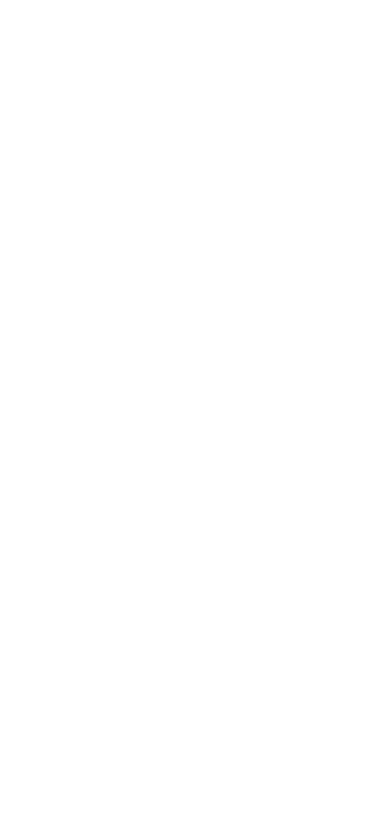
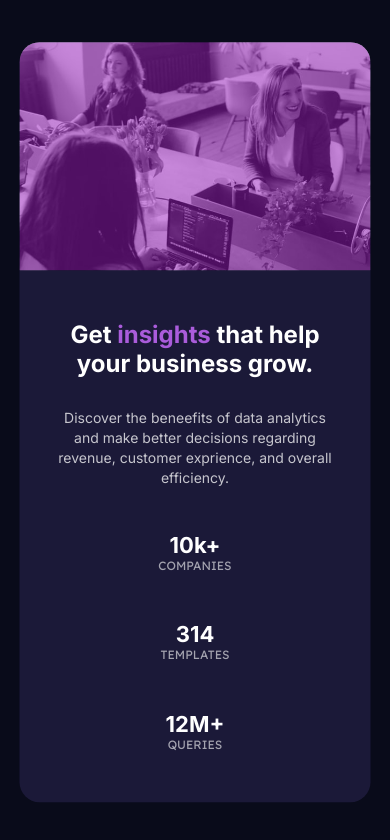
Before and after one commit to koniuszko/02.stats-preview-card, a plain HTML site: page index.html in a window 390 px wide. Drawn offline with Linux system fonts and the light colour scheme.

Commit message:
mobile layout

```diff
--- a/index.html
+++ b/index.html
@@ -5,11 +5,41 @@
     <meta charset="UTF-8">
     <meta http-equiv="X-UA-Compatible" content="IE=edge">
     <meta name="viewport" content="width=device-width, initial-scale=1.0">
+    <link rel="shortcut icon" href="./images/favicon-32x32.png" type="image/x-icon">
+    <link rel="preconnect" href="https://fonts.googleapis.com">
+    <link rel="preconnect" href="https://fonts.gstatic.com" crossorigin>
+    <link href="https://fonts.googleapis.com/css2?family=Inter:wght@400;700&family=Lexend+Deca&display=swap"
+        rel="stylesheet">
+    <link rel="stylesheet" href="./style.css">
     <title>Document</title>
 </head>
 
 <body>
-
+    <div class="content">
+        <div class="img">
+            <div class="img_cover"></div>
+        </div>
+        <div class="containter">
+            <h1 class="title">Get <span class="violet">insights</span> that help your business grow.</h1>
+            <p class="text">Discover the beneefits of data analytics and make better decisions regarding revenue,
+                customer exprience,
+                and overall efficiency.</p>
+            <div class="stats">
+                <div class="stat">
+                    <h2>10k+</h2>
+                    <p>companies</p>
+                </div>
+                <div class="stat">
+                    <h2>314</h2>
+                    <p>templates</p>
+                </div>
+                <div class="stat">
+                    <h2>12M+</h2>
+                    <p>queries</p>
+                </div>
+            </div>
+        </div>
+    </div>
 </body>
 
 </html>
--- a/style.css
+++ b/style.css
@@ -0,0 +1,83 @@
+* {
+    margin: 0;
+    padding: 0;
+    box-sizing: border-box;
+}
+
+body {
+    background-color: hsl(233, 47%, 7%);
+    color: hsl(0, 0%, 100%);
+}
+
+.content {
+    position: absolute;
+    top: 50%;
+    left: 50%;
+    transform: translate(-50%, -50%);
+    width: 90vw;
+    height: 90vh;
+    background-color: hsl(244, 38%, 16%);
+    border-radius: 20px;
+    overflow: hidden;
+}
+
+.img {
+    height: 30%;
+    background-image: url(./images/image-header-mobile.jpg);
+    background-repeat: no-repeat;
+    background-size: cover;
+
+}
+
+.img_cover {
+    width: 100%;
+    height: 100%;
+    background-color: hsla(286, 75%, 43%, 0.5)
+}
+
+.containter {
+    height: 60%;
+    width: 80%;
+    margin: 50px auto;
+    font-family: 'Inter';
+    text-align: center;
+    display: flex;
+    flex-direction: column;
+}
+
+.title {
+    font-weight: 700;
+    font-size: 24px;
+}
+
+.violet {
+    color: hsl(277, 64%, 61%);
+}
+
+.text {
+    margin-top: 30px;
+    color: hsla(0, 0%, 100%, 0.75);
+    font-size: 14px;
+    font-weight: 400;
+    line-height: 20px;
+}
+
+.stats {
+    margin-top: 20px;
+    flex-grow: 1;
+    display: flex;
+    flex-direction: column;
+    justify-content: space-around;
+}
+
+.stat h2 {
+    font-size: 22px;
+}
+
+.stat p {
+    font-family: 'Lexend Deca';
+    font-weight: 400;
+    color: hsla(0, 0%, 100%, 0.6);
+    font-size: 12px;
+    text-transform: uppercase;
+}
```
